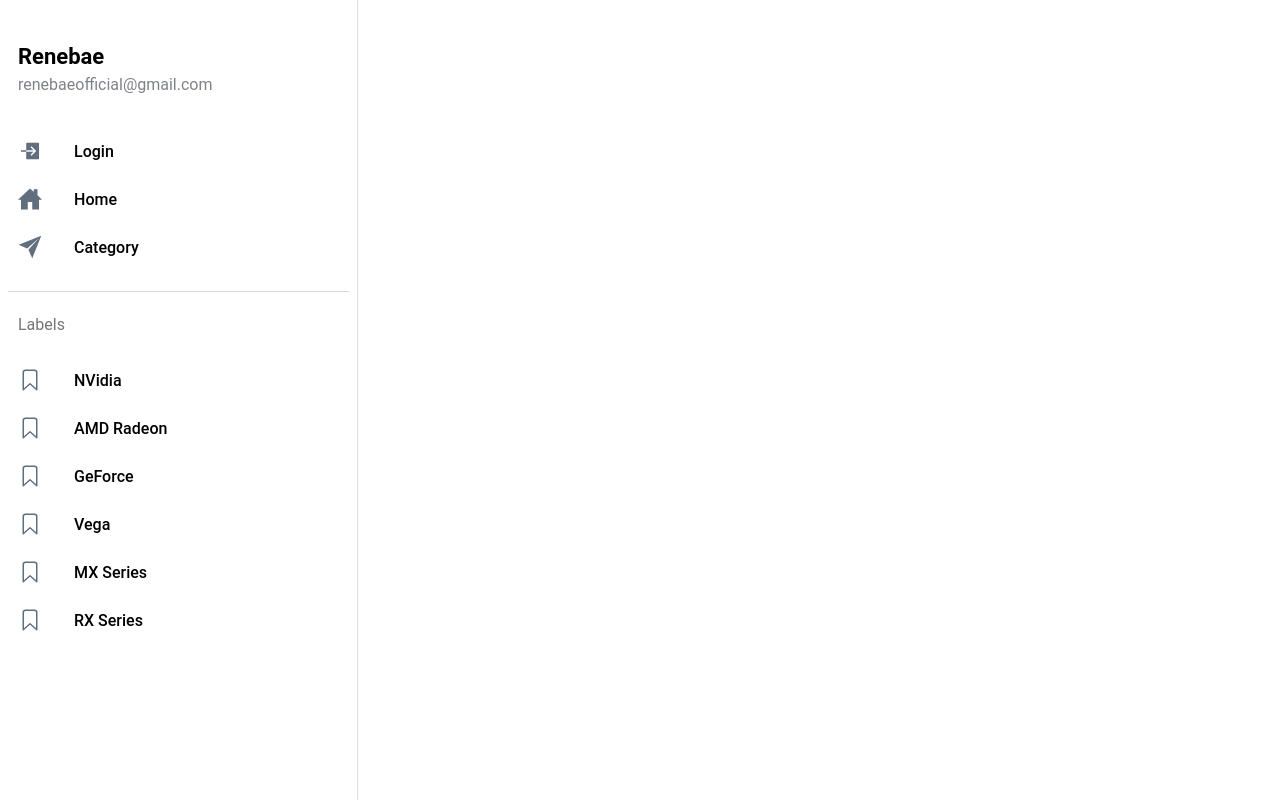
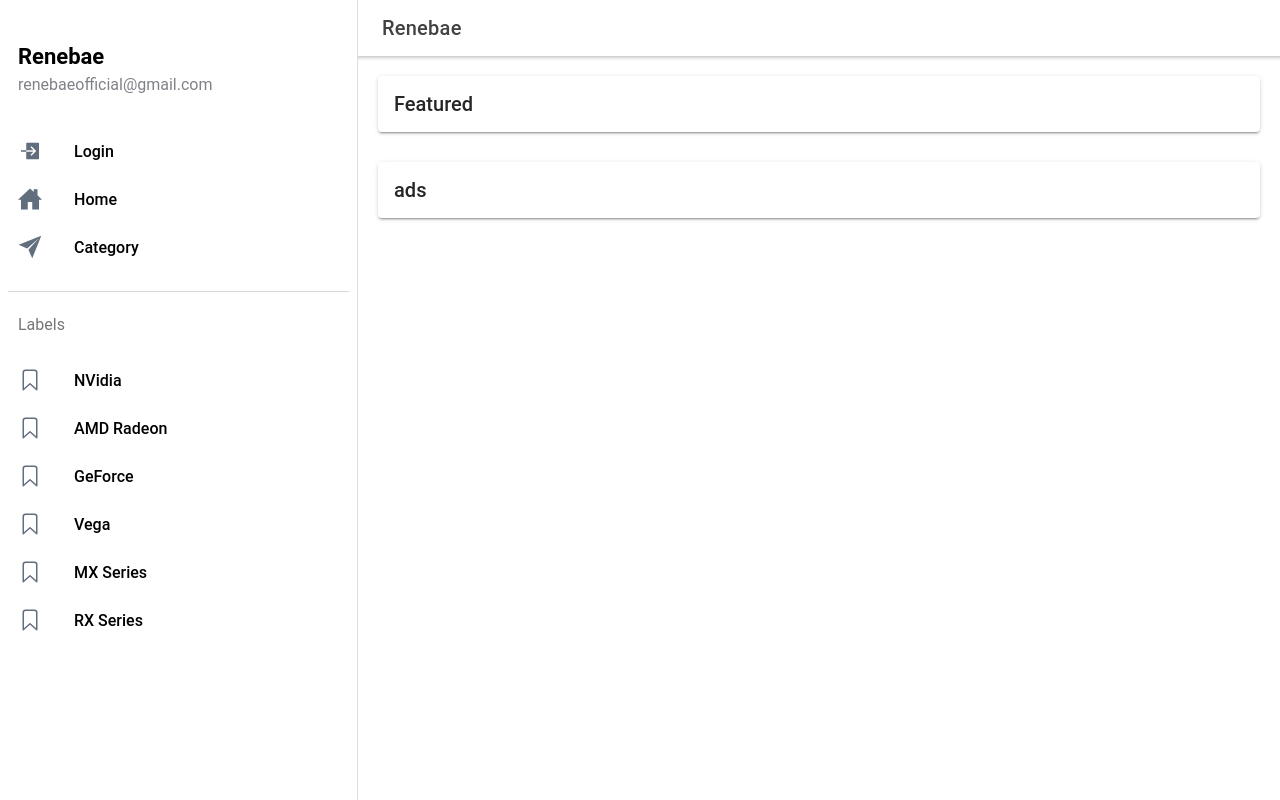
Before and after one commit to szwtron/Renebae, a React (Create React App) app: page /page/Admin/featured in a window 1280 px wide. Built offline with nearby package versions, Linux system fonts and the light colour scheme.

Commit message:
Add featre&ads manager page

```diff
--- a/src/App.tsx
+++ b/src/App.tsx
@@ -45,6 +45,7 @@ import UpdateProduct from './pages/Admin/UpdateProduct';
 import AddProduct from './pages/Admin/AddProduct';
 import Wishlist from './pages/Wishlist';
 import Orders from './pages/Orders';
+import Featured from './pages/Admin/Featured';
 
 const App: React.FC = () => {
   return (
@@ -67,6 +68,9 @@ const App: React.FC = () => {
             </Route>
             <Route path="/page/Admin/Orders" exact={true}>
               <CRUDOrders />
+            </Route>
+            <Route path="/page/Admin/featured" exact={true}>
+              <Featured />
             </Route>
             <Route path="/page/Profile" exact={true}>
               <Profile />
--- a/src/components/Menu.tsx
+++ b/src/components/Menu.tsx
@@ -39,6 +39,8 @@ import {
   paperPlaneSharp,
   personOutline,
   personSharp,
+  starOutline,
+  starSharp,
   trashOutline,
   trashSharp,
   warningOutline,
@@ -122,6 +124,12 @@ const Menu: React.FC = () => {
         url: "/page/Admin",
         iosIcon: homeOutline,
         mdIcon: homeSharp,
+      },
+      {
+        title: "featured & ads",
+        url: "/page/Admin/featured",
+        iosIcon: starOutline,
+        mdIcon: starSharp,
       },
       {
         title: "Orders",
--- /dev/null
+++ b/src/pages/Admin/Featured.tsx
@@ -0,0 +1,44 @@
+import { IonPage, IonHeader, IonToolbar, IonButtons, IonMenuButton, IonTitle, IonAvatar, IonLoading, IonContent, IonGrid, IonRow, IonCol, IonCard, IonCardHeader, IonCardTitle } from "@ionic/react";
+import { useState } from "react";
+
+const Featured: React.FC = () => {
+    const [busy, setBusy] = useState<boolean>(false);
+
+    return (
+        <IonPage>
+            <IonHeader>
+                <IonToolbar>
+                <IonButtons slot="start">
+                    <IonMenuButton />
+                </IonButtons>
+                <IonTitle>Renebae</IonTitle>
+                </IonToolbar>
+            </IonHeader>
+            <IonLoading message="Please wait..." duration={0} isOpen={busy} />
+            <IonContent fullscreen>
+                <IonGrid>
+                    <IonRow>
+                        <IonCol size="12">
+                            <IonCard>
+                                <IonCardHeader>
+                                    <IonCardTitle>Featured</IonCardTitle>
+                                </IonCardHeader>
+                            </IonCard>
+                        </IonCol>
+                    </IonRow>
+                    <IonRow>
+                        <IonCol size="12">
+                            <IonCard>
+                                <IonCardHeader>
+                                    <IonCardTitle>ads</IonCardTitle>
+                                </IonCardHeader>
+                            </IonCard>
+                        </IonCol>
+                    </IonRow>
+                </IonGrid>
+            </IonContent>
+        </IonPage>
+    );
+}
+
+export default Featured
```
